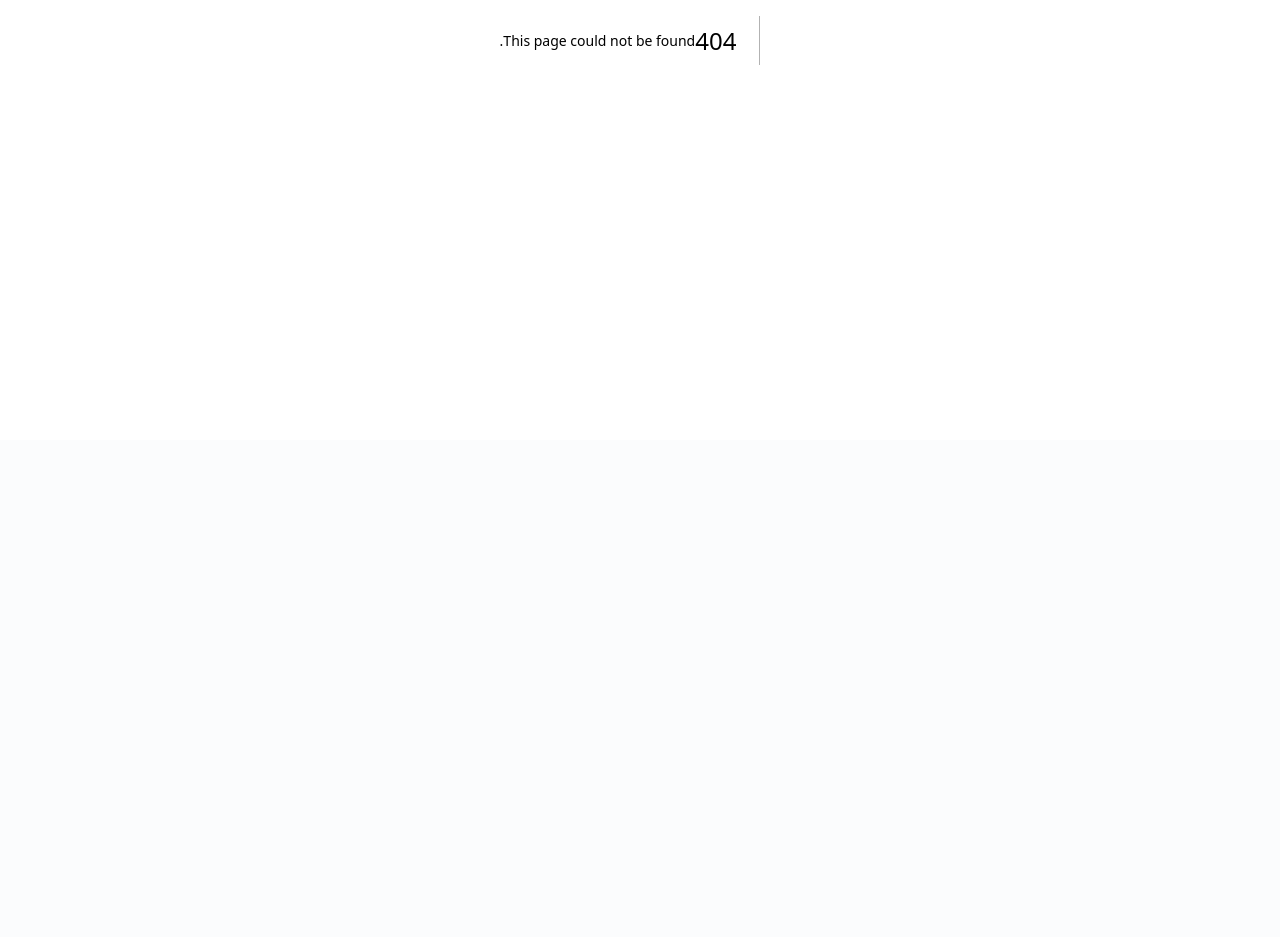
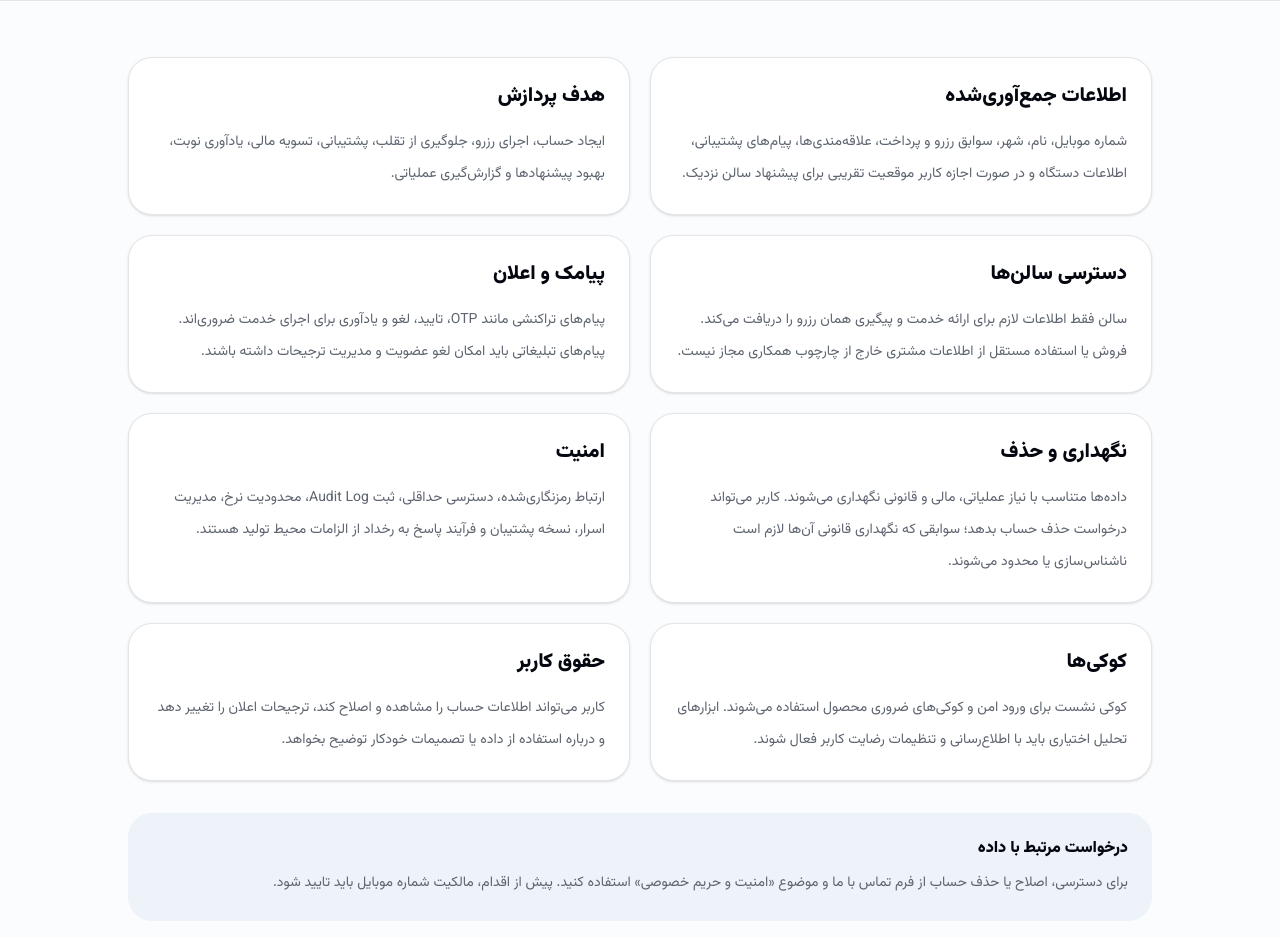
Before and after one commit to MahdiMoladoost/Luxe-Beauty, a Next.js app: page /privacy in a window 1280 px wide. Before the commit this address had no page. Shown: the part 360-1297 px from the top of the page. Before the commit the page ends 800 px from the top, so only its background shows below. Built offline with nearby package versions, Linux system fonts and the light colour scheme.

Commit message:
add privacy policy page

```diff
--- /dev/null
+++ b/app/privacy/page.tsx
@@ -0,0 +1,30 @@
+import { ContentCard, ContentPage } from "@/components/layout/content-page"
+
+const policies = [
+  { title: "اطلاعات جمع‌آوری‌شده", body: "شماره موبایل، نام، شهر، سوابق رزرو و پرداخت، علاقه‌مندی‌ها، پیام‌های پشتیبانی، اطلاعات دستگاه و در صورت اجازه کاربر موقعیت تقریبی برای پیشنهاد سالن نزدیک." },
+  { title: "هدف پردازش", body: "ایجاد حساب، اجرای رزرو، جلوگیری از تقلب، پشتیبانی، تسویه مالی، یادآوری نوبت، بهبود پیشنهادها و گزارش‌گیری عملیاتی." },
+  { title: "دسترسی سالن‌ها", body: "سالن فقط اطلاعات لازم برای ارائه خدمت و پیگیری همان رزرو را دریافت می‌کند. فروش یا استفاده مستقل از اطلاعات مشتری خارج از چارچوب همکاری مجاز نیست." },
+  { title: "پیامک و اعلان", body: "پیام‌های تراکنشی مانند OTP، تایید، لغو و یادآوری برای اجرای خدمت ضروری‌اند. پیام‌های تبلیغاتی باید امکان لغو عضویت و مدیریت ترجیحات داشته باشند." },
+  { title: "نگهداری و حذف", body: "داده‌ها متناسب با نیاز عملیاتی، مالی و قانونی نگهداری می‌شوند. کاربر می‌تواند درخواست حذف حساب بدهد؛ سوابقی که نگهداری قانونی آن‌ها لازم است ناشناس‌سازی یا محدود می‌شوند." },
+  { title: "امنیت", body: "ارتباط رمزنگاری‌شده، دسترسی حداقلی، ثبت Audit Log، محدودیت نرخ، مدیریت اسرار، نسخه پشتیبان و فرآیند پاسخ به رخداد از الزامات محیط تولید هستند." },
+  { title: "کوکی‌ها", body: "کوکی نشست برای ورود امن و کوکی‌های ضروری محصول استفاده می‌شوند. ابزارهای تحلیل اختیاری باید با اطلاع‌رسانی و تنظیمات رضایت کاربر فعال شوند." },
+  { title: "حقوق کاربر", body: "کاربر می‌تواند اطلاعات حساب را مشاهده و اصلاح کند، ترجیحات اعلان را تغییر دهد و درباره استفاده از داده یا تصمیمات خودکار توضیح بخواهد." },
+]
+
+export default function PrivacyPage() {
+  return (
+    <ContentPage
+      eyebrow="حریم خصوصی"
+      title="داده شما، با حداقل دسترسی لازم"
+      description="این سیاست توضیح می‌دهد چه داده‌ای جمع می‌شود، چرا استفاده می‌شود و سالن‌ها و تیم پلتفرم تا چه حد به آن دسترسی دارند."
+    >
+      <div className="mx-auto grid max-w-5xl gap-5 md:grid-cols-2">
+        {policies.map((policy) => <ContentCard key={policy.title} title={policy.title}><p>{policy.body}</p></ContentCard>)}
+      </div>
+      <div className="mx-auto mt-8 max-w-5xl rounded-3xl bg-secondary p-6">
+        <h2 className="font-black text-foreground">درخواست مرتبط با داده</h2>
+        <p className="mt-2 text-sm leading-7 text-muted-foreground">برای دسترسی، اصلاح یا حذف حساب از فرم تماس با ما و موضوع «امنیت و حریم خصوصی» استفاده کنید. پیش از اقدام، مالکیت شماره موبایل باید تایید شود.</p>
+      </div>
+    </ContentPage>
+  )
+}
```
